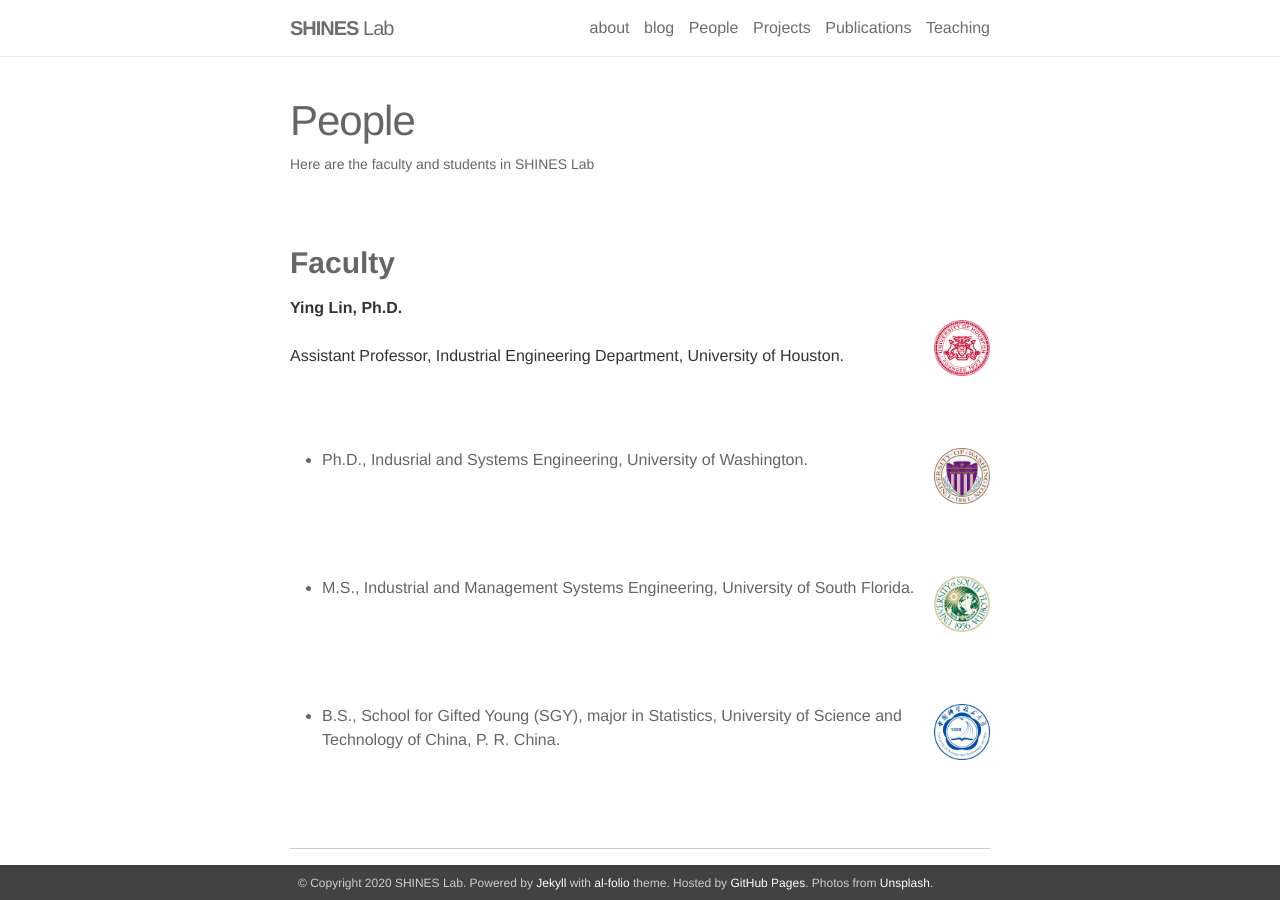
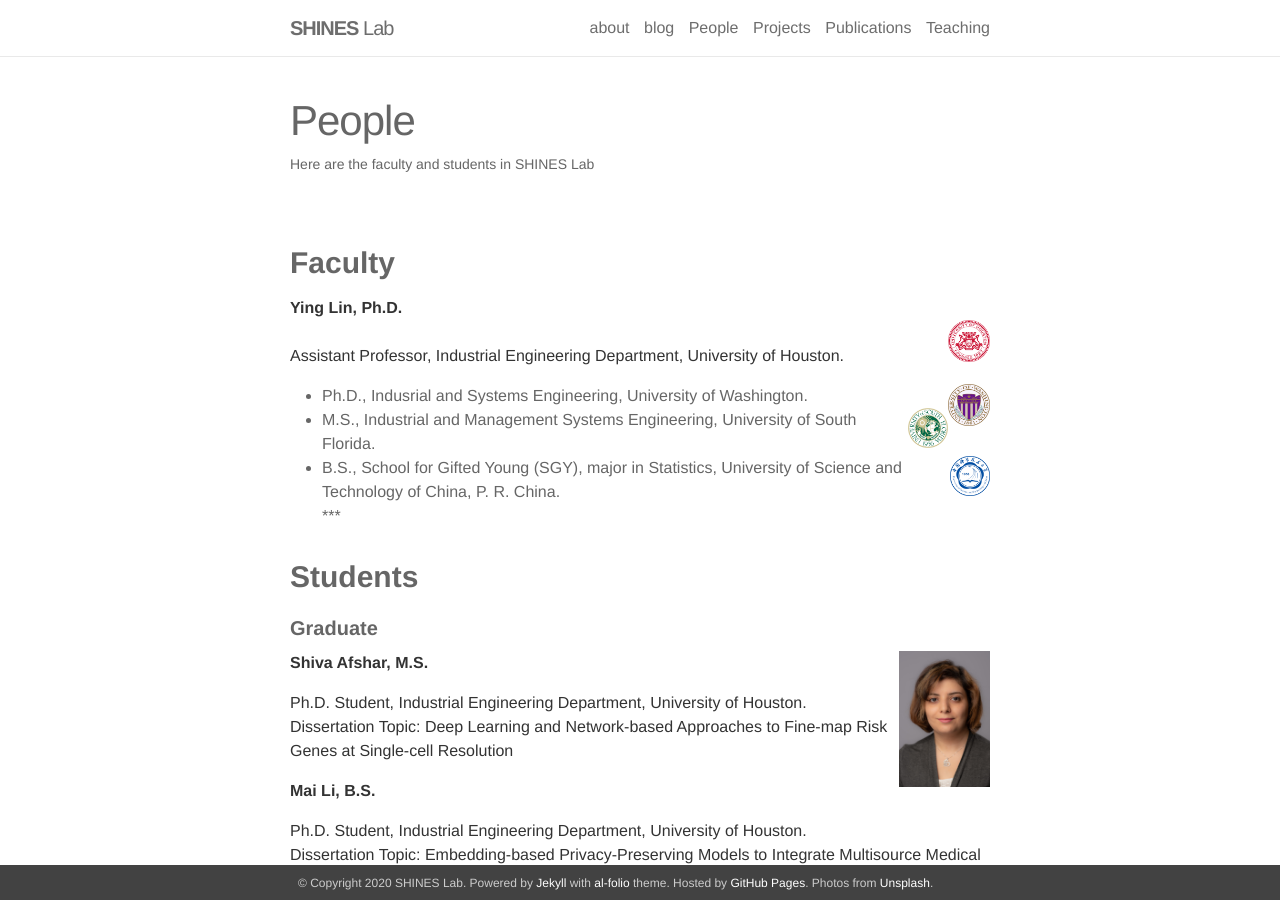
Before and after one commit to shines-lab/shines-lab.github.io, a Jekyll site: the page built from _pages/people.md, in a window 1280 px wide and 900 px high. Built offline with Jekyll 4.4.1, drawn with Linux system fonts in a browser that asks for light colours; nearby versions of some CDN libraries.

Commit message:
Update people.md

```diff
--- a/_pages/people.md
+++ b/_pages/people.md
@@ -8,32 +8,18 @@ description: Here are the faculty and students in SHINES Lab
 ### **Faculty**
 
 **Ying Lin, Ph.D.**
-<img src="{{site.baseurl}}/assets/img/UH.png" align="right" width="8%" height="8%">
+<img src="{{site.baseurl}}/assets/img/UH.png" align="right" width="6%" height="6%">
 Assistant Professor, Industrial Engineering Department, University of Houston.
 
+<img src="{{site.baseurl}}/assets/img/UW.jpg" align="right" width="6%" height="6%">
+* Ph.D., Indusrial and Systems Engineering, University of Washington.
 <br>
+<img src="{{site.baseurl}}/assets/img/USF.png" align="right" width="6%" height="6%">
+* M.S., Industrial and Management Systems Engineering, University of South Florida.
 <br>
-
-<img src="{{site.baseurl}}/assets/img/UW.jpg" align="right" width="8%" height="8%">
-* Ph.D., Indusrial and Systems Engineering, University of Washington.
-
+<img src="{{site.baseurl}}/assets/img/USTC.png" align="right" width="6%" height="6%">
+* B.S., School for Gifted Young (SGY), major in Statistics, University of Science and Technology of China, P. R. China.
 <br>
-<br>
-<br>
-
-<img src="{{site.baseurl}}/assets/img/USF.png" align="right" width="8%" height="8%">
-* M.S., Industrial and Management Systems Engineering, University of South Florida.
-
-<br>
-<br>
-<br>
-
-<img src="{{site.baseurl}}/assets/img/USTC.png" align="right" width="8%" height="8%">
-* B.S., School for Gifted Young (SGY), major in Statistics, University of Science and Technology of China, P. R. China.
-
-<br>
-<br>
-
 ***
 
 ### **Students**
```
